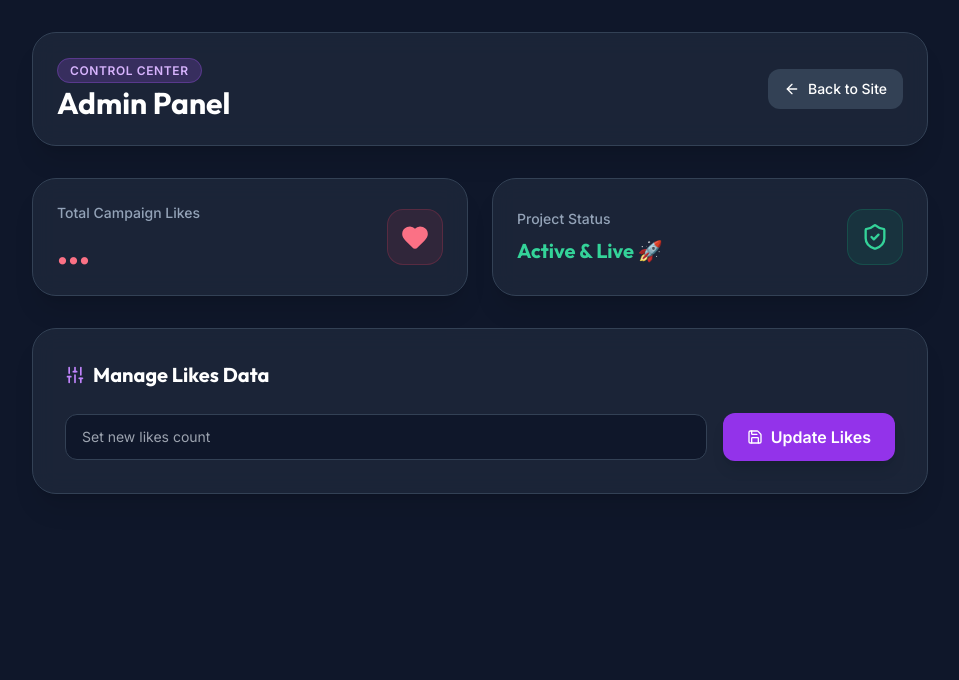
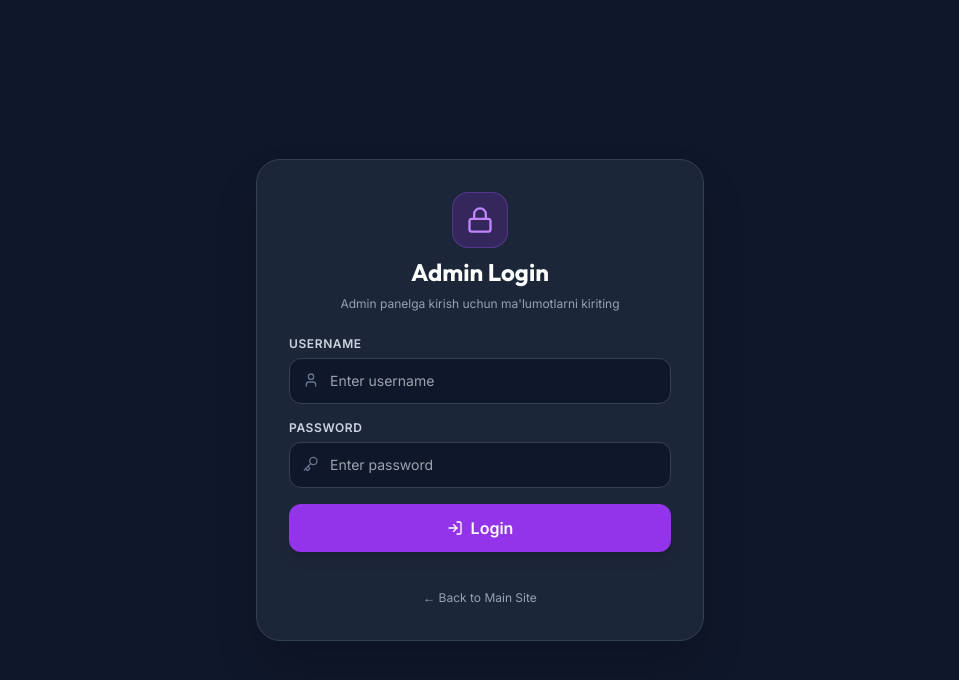
Before and after one commit to Welorcrav/school-project, a website: page admin.html in a window 1280 px wide. Shown: the whole page, without its empty margins (160-1119 px from the left). Drawn offline with nearby package versions, Linux system fonts and the light colour scheme; no server answers.

Commit message:
admin panel added

```diff
--- a/admin.html
+++ b/admin.html
@@ -26,18 +26,64 @@
         }
     </script>
 </head>
-<body class="bg-slate-900 text-slate-100 font-sans antialiased min-h-screen p-4 sm:p-8">
+<body class="bg-slate-900 text-slate-100 font-sans antialiased min-h-screen flex items-center justify-center p-4 sm:p-8">
 
-    <div class="max-w-4xl mx-auto space-y-8">
+    <!-- 1. LOGIN FORM SECTION (KIRISH OYNASI) -->
+    <div id="login-section" class="max-w-md w-full bg-slate-800/90 backdrop-blur-md p-8 rounded-3xl border border-slate-700 shadow-2xl space-y-6">
+        <div class="text-center space-y-2">
+            <div class="w-14 h-14 bg-purple-600/20 text-purple-400 rounded-2xl flex items-center justify-center mx-auto border border-purple-500/30">
+                <i data-lucide="lock" class="w-7 h-7"></i>
+            </div>
+            <h2 class="font-heading text-2xl font-bold text-white">Admin Login</h2>
+            <p class="text-slate-400 text-xs">Admin panelga kirish uchun ma'lumotlarni kiriting</p>
+        </div>
+
+        <form onsubmit="handleLogin(event)" class="space-y-4">
+            <div>
+                <label class="block text-xs font-semibold text-slate-300 mb-1.5 uppercase tracking-wider">Username</label>
+                <div class="relative">
+                    <input type="text" id="username" required placeholder="Enter username" class="w-full bg-slate-900 border border-slate-700 rounded-xl px-4 py-3 pl-10 text-white text-sm focus:outline-none focus:border-purple-500 transition-all">
+                    <i data-lucide="user" class="w-4 h-4 text-slate-500 absolute left-3.5 top-3.5"></i>
+                </div>
+            </div>
+
+            <div>
+                <label class="block text-xs font-semibold text-slate-300 mb-1.5 uppercase tracking-wider">Password</label>
+                <div class="relative">
+                    <input type="password" id="password" required placeholder="Enter password" class="w-full bg-slate-900 border border-slate-700 rounded-xl px-4 py-3 pl-10 text-white text-sm focus:outline-none focus:border-purple-500 transition-all">
+                    <i data-lucide="key" class="w-4 h-4 text-slate-500 absolute left-3.5 top-3.5"></i>
+                </div>
+            </div>
+
+            <p id="login-error" class="text-rose-400 text-xs font-medium hidden text-center">❌ Username yoki parol xato!</p>
+
+            <button type="submit" class="w-full bg-purple-600 hover:bg-purple-700 text-white font-semibold py-3 rounded-xl transition-all shadow-lg flex items-center justify-center gap-2">
+                <i data-lucide="log-in" class="w-4 h-4"></i> Login
+            </button>
+        </form>
+
+        <div class="text-center pt-2">
+            <a href="index.html" class="text-xs text-slate-400 hover:text-white transition-colors">← Back to Main Site</a>
+        </div>
+    </div>
+
+
+    <!-- 2. ADMIN DASHBOARD SECTION (MUVAFFAQIYATLI KIRDAN SO'NG KO'RINADIGAN OYNA) -->
+    <div id="admin-dashboard" class="hidden max-w-4xl w-full mx-auto space-y-8">
         <!-- Header -->
         <div class="flex flex-col sm:flex-row items-start sm:items-center justify-between gap-4 bg-slate-800/80 backdrop-blur-md p-6 rounded-3xl border border-slate-700 shadow-xl">
             <div>
                 <span class="bg-purple-500/20 text-purple-300 text-xs font-semibold px-3 py-1 rounded-full uppercase tracking-wider border border-purple-500/30">Control Center</span>
                 <h1 class="font-heading text-2xl sm:text-3xl font-bold text-white mt-1">Admin Panel</h1>
             </div>
-            <a href="index.html" class="inline-flex items-center gap-2 bg-slate-700 hover:bg-slate-600 text-white text-sm font-medium px-4 py-2.5 rounded-xl transition-all">
-                <i data-lucide="arrow-left" class="w-4 h-4"></i> Back to Site
-            </a>
+            <div class="flex items-center gap-3">
+                <a href="index.html" class="inline-flex items-center gap-2 bg-slate-700 hover:bg-slate-600 text-white text-sm font-medium px-4 py-2.5 rounded-xl transition-all">
+                    <i data-lucide="globe" class="w-4 h-4"></i> View Site
+                </a>
+                <button onclick="handleLogout()" class="inline-flex items-center gap-2 bg-rose-600/20 hover:bg-rose-600 text-rose-300 hover:text-white border border-rose-500/30 text-sm font-medium px-4 py-2.5 rounded-xl transition-all">
+                    <i data-lucide="log-out" class="w-4 h-4"></i> Logout
+                </button>
+            </div>
         </div>
 
         <!-- Stats Grid -->
@@ -82,7 +128,11 @@
     <script>
         lucide.createIcons();
 
-        // FIREBASE CONFIGURATION (Asosiy kalitlaringiz)
+        // 🔐 CREDENTIALS (Siz belgilagan login va parol)
+        const ADMIN_USER = "igamberdiyev19";
+        const ADMIN_PASS = "Behruzbek12";
+
+        // FIREBASE CONFIGURATION
         const firebaseConfig = {
             apiKey: "AIzaSyAgJnEOr1ARCk0iBMpD6NsNiIldPmyi8Ig",
             authDomain: "english-project-17.firebaseapp.com",
@@ -94,6 +144,41 @@
         };
         firebase.initializeApp(firebaseConfig);
         const db = firebase.firestore();
+
+        // Check session on page load
+        if (sessionStorage.getItem("adminLogged") === "true") {
+            showDashboard();
+        }
+
+        // Handle Login Submission
+        function handleLogin(e) {
+            e.preventDefault();
+            const user = document.getElementById("username").value;
+            const pass = document.getElementById("password").value;
+            const err = document.getElementById("login-error");
+
+            if (user === ADMIN_USER && pass === ADMIN_PASS) {
+                sessionStorage.setItem("adminLogged", "true");
+                err.classList.add("hidden");
+                showDashboard();
+            } else {
+                err.classList.remove("hidden");
+            }
+        }
+
+        // Show Dashboard and Hide Login
+        function showDashboard() {
+            document.getElementById("login-section").classList.add("hidden");
+            document.getElementById("admin-dashboard").classList.remove("hidden");
+            document.body.classList.remove("flex", "items-center", "justify-center");
+            loadAdminStats();
+        }
+
+        // Handle Logout
+        function handleLogout() {
+            sessionStorage.removeItem("adminLogged");
+            location.reload();
+        }
 
         // Load Likes in Admin
         async function loadAdminStats() {
@@ -109,9 +194,8 @@
                 document.getElementById('admin-likes').innerText = "Error";
             }
         }
-        loadAdminStats();
 
-        // Update Likes Manually from Admin
+        // Update Likes Manually
         async function updateLikesCount() {
             const val = document.getElementById('new-likes-input').value;
             if (val === "" || isNaN(val)) {
```
